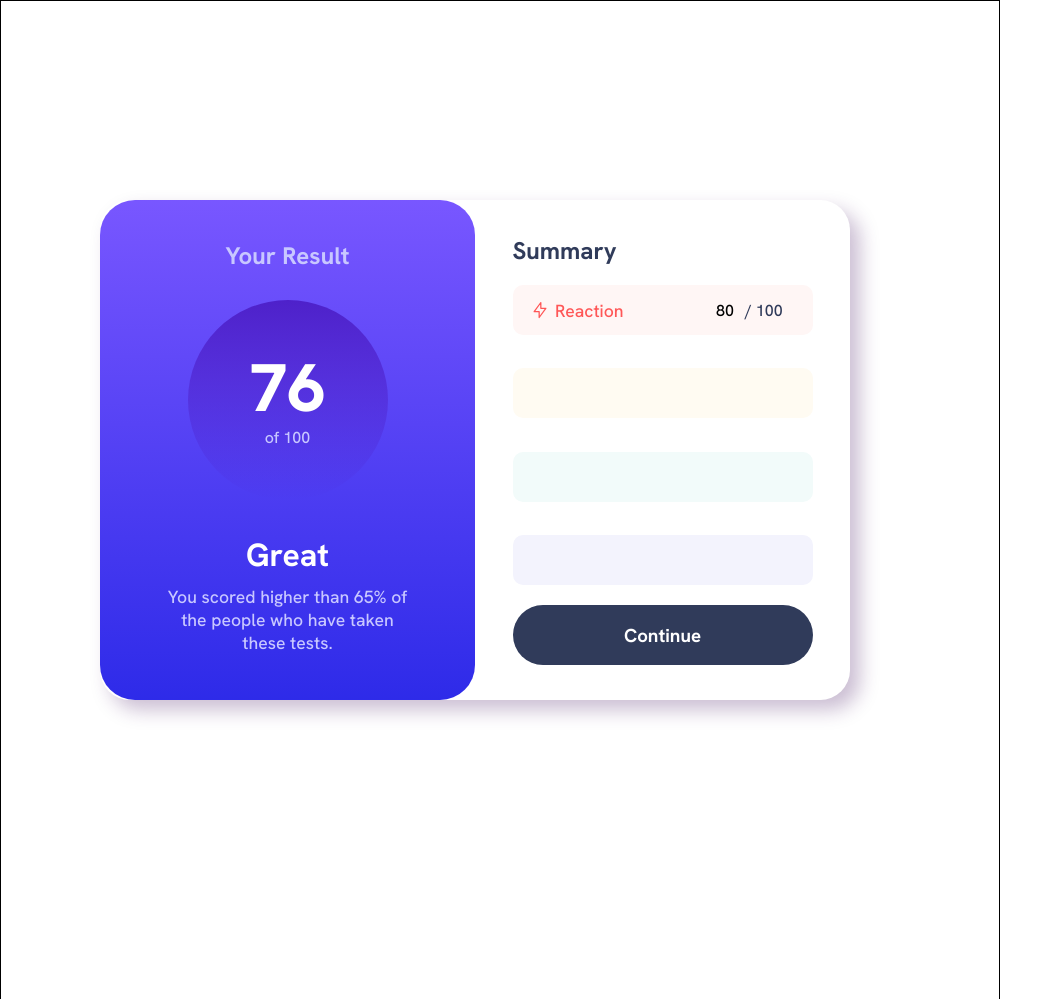
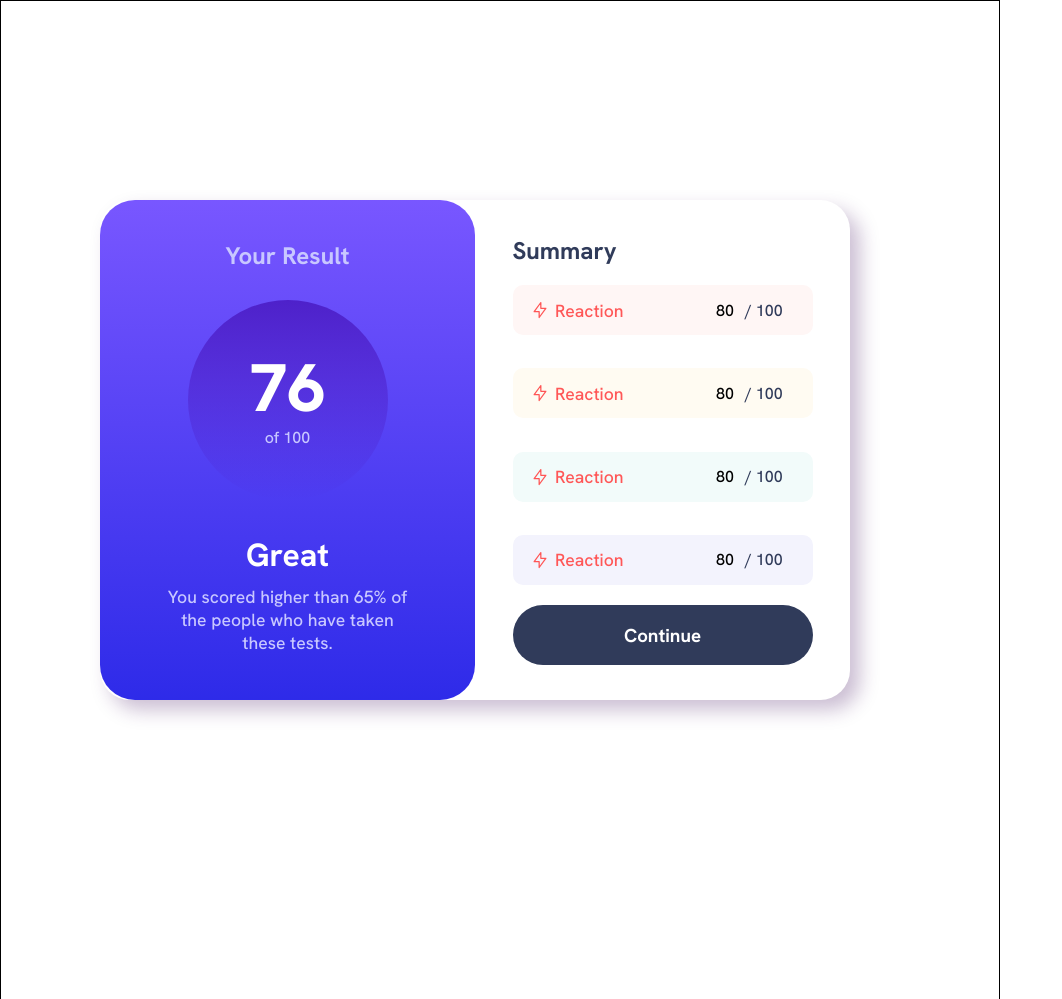
Before and after one commit to metallicatzach/results-summary-component, a plain HTML site: page index.html in a window 1280 px wide. Shown: the whole page, without its empty margins (0-1062 px from the left). Drawn offline with Linux system fonts and the light colour scheme.

Commit message:
classes?

```diff
--- a/index.html
+++ b/index.html
@@ -61,9 +61,54 @@
                                     </div>
                                 </div>
                             </div>
-                            <div class="memory"></div>
-                            <div class="verbal"></div>
-                            <div class="visual"></div>
+                            <div class="memory">
+                                <div class="content">
+                                    <div class="logo">
+                                        <img src="/images/icon-reaction.svg" alt="">
+                                    </div>
+                                    <div class="name">
+                                        <p>Reaction</p>
+                                    </div>
+                                    <div class="first_number">
+                                        <p>80</p>
+                                    </div>
+                                    <div class="second_number">
+                                        <p>/ 100</p>
+                                    </div>
+                                </div>
+                            </div>
+                            <div class="verbal">
+                                <div class="content">
+                                    <div class="logo">
+                                        <img src="/images/icon-reaction.svg" alt="">
+                                    </div>
+                                    <div class="name">
+                                        <p>Reaction</p>
+                                    </div>
+                                    <div class="first_number">
+                                        <p>80</p>
+                                    </div>
+                                    <div class="second_number">
+                                        <p>/ 100</p>
+                                    </div>
+                                </div>
+                            </div>
+                            <div class="visual">
+                                <div class="content">
+                                    <div class="logo">
+                                        <img src="/images/icon-reaction.svg" alt="">
+                                    </div>
+                                    <div class="name">
+                                        <p>Reaction</p>
+                                    </div>
+                                    <div class="first_number">
+                                        <p>80</p>
+                                    </div>
+                                    <div class="second_number">
+                                        <p>/ 100</p>
+                                    </div>
+                                </div>
+                            </div>
                         </div>
                         <div class="continue">
                             <div class="continue_btn">
--- a/style.css
+++ b/style.css
@@ -3,8 +3,6 @@
     margin:0;
     padding:0;
     font-family: 'Hanken Grotesk', sans-serif;
-}
-.body {
 }
 .main1 {
     height:1000px;
@@ -182,19 +180,27 @@
     width:55px;
 }
 .memory {
+    display: flex;
+    justify-content: center;
+    align-items: center;
     width:100%;
     height:50px;
     background-color: #FFFBF2;
     border-radius:10px;
 }
 .verbal {
+    display: flex;
+    justify-content: center;
+    align-items: center;
     width:100%;
     height:50px;
     background-color: #F2FBFA;
     border-radius:10px;
 }
-
 .visual {
+    display: flex;
+    justify-content: center;
+    align-items: center;
     width:100%;
     height:50px;
     background-color: #F3F3FD;
```
